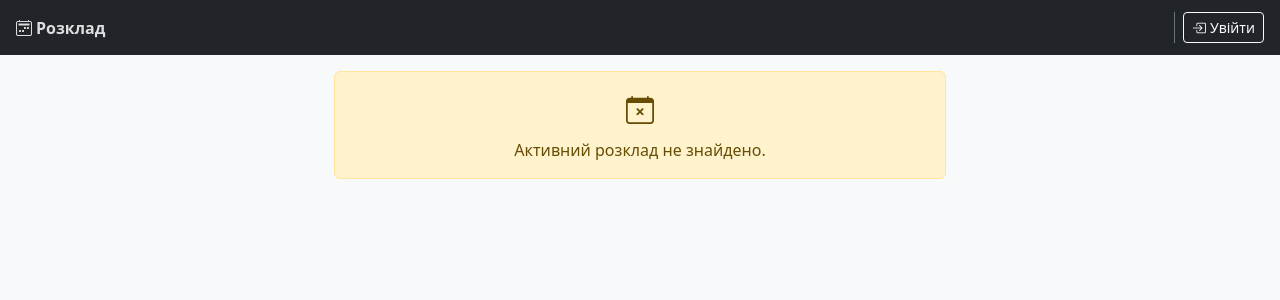
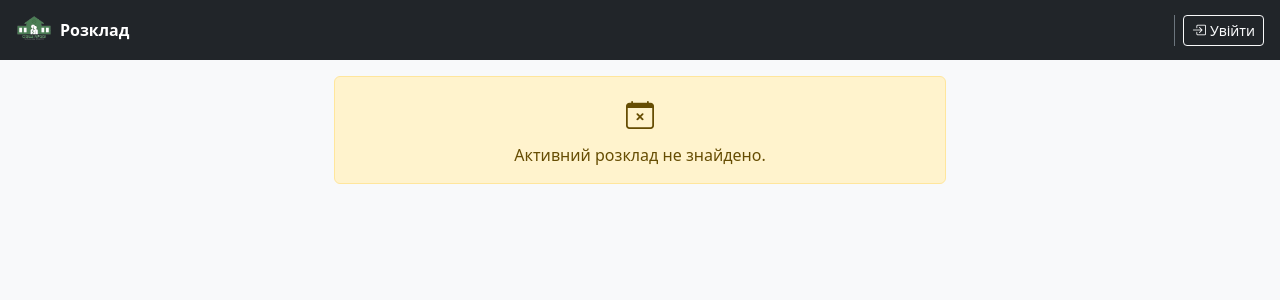
Before and after one commit to praiserok/school_schedule, a Django app: page /public/ in a window 1280 px wide. Shown: the top 300 px of the page. Run offline with Django 5.2, Linux system fonts and the light colour scheme; data that the repository does not hold is empty.

Commit message:
UX: логотип школи у шапці публічної сторінки
Co-Authored-By: Claude Sonnet 4.6 <noreply@anthropic.com>

```diff
--- a/scheduler/templates/scheduler/public_base.html
+++ b/scheduler/templates/scheduler/public_base.html
@@ -1,3 +1,4 @@
+{% load static %}
 <!DOCTYPE html>
 <html lang="uk">
 <head>
@@ -21,8 +22,9 @@
 </head>
 <body>
 <header class="pub-header d-flex align-items-center gap-3 flex-wrap">
-  <a href="{% url 'scheduler:public_home' %}" class="fw-bold fs-6">
-    <i class="bi bi-calendar2-week me-1"></i>Розклад
+  <a href="{% url 'scheduler:public_home' %}" class="d-flex align-items-center gap-2 text-decoration-none">
+    <img src="{% static 'logo_33_transparent.png' %}" alt="Логотип" style="height:36px;width:auto;">
+    <span class="fw-bold fs-6 text-white">Розклад</span>
   </a>
   <div class="ms-auto d-flex align-items-center gap-2 flex-wrap">
     {% if classes %}
--- a/school_schedule_app/settings.py
+++ b/school_schedule_app/settings.py
@@ -90,6 +90,7 @@ USE_TZ = True
 
 STATIC_URL = 'static/'
 STATIC_ROOT = BASE_DIR / 'staticfiles'
+STATICFILES_DIRS = [BASE_DIR / 'static']
 STATICFILES_STORAGE = 'whitenoise.storage.CompressedManifestStaticFilesStorage'
 
 DEFAULT_AUTO_FIELD = 'django.db.models.BigAutoField'
```
Also changed, not shown: static/logo_33_transparent.png (added).
